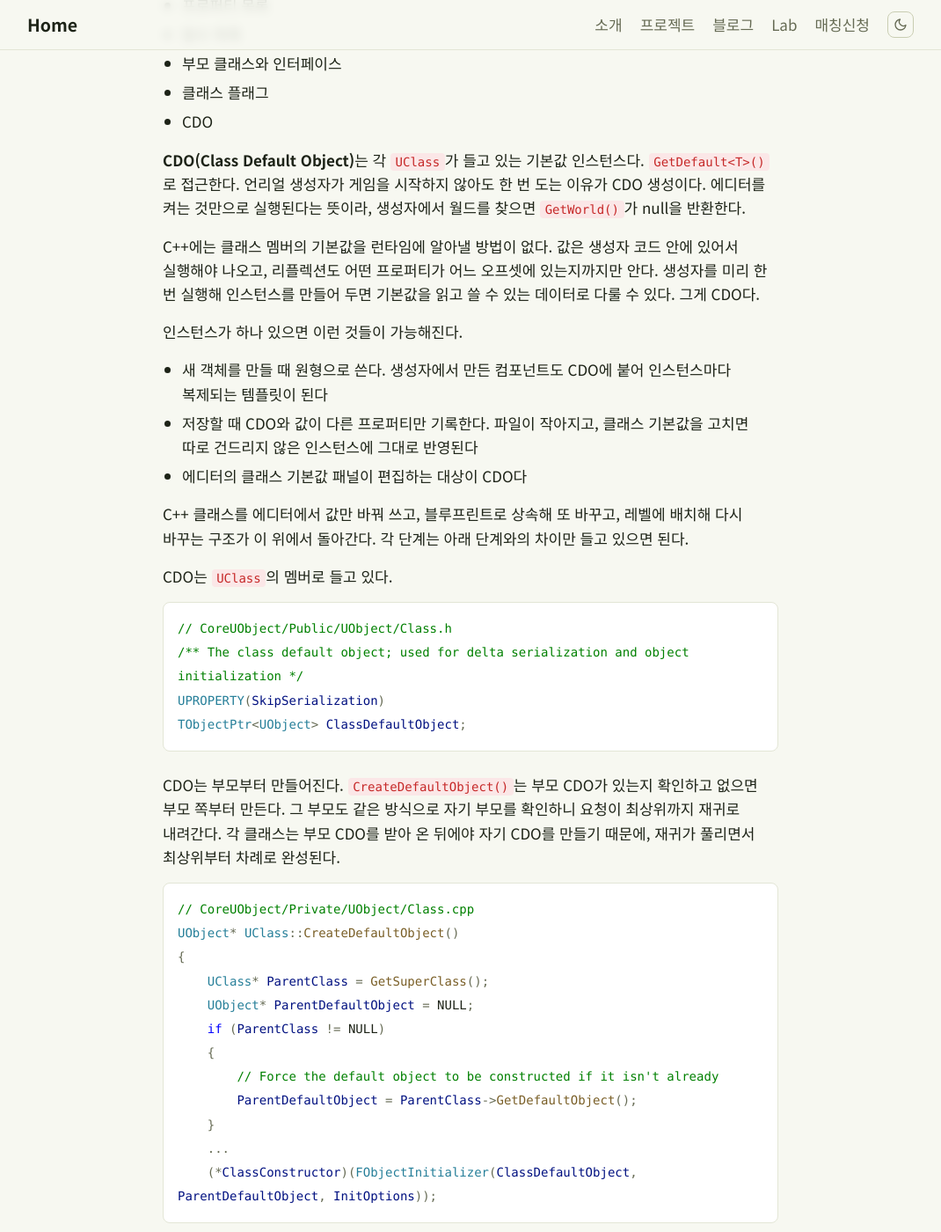
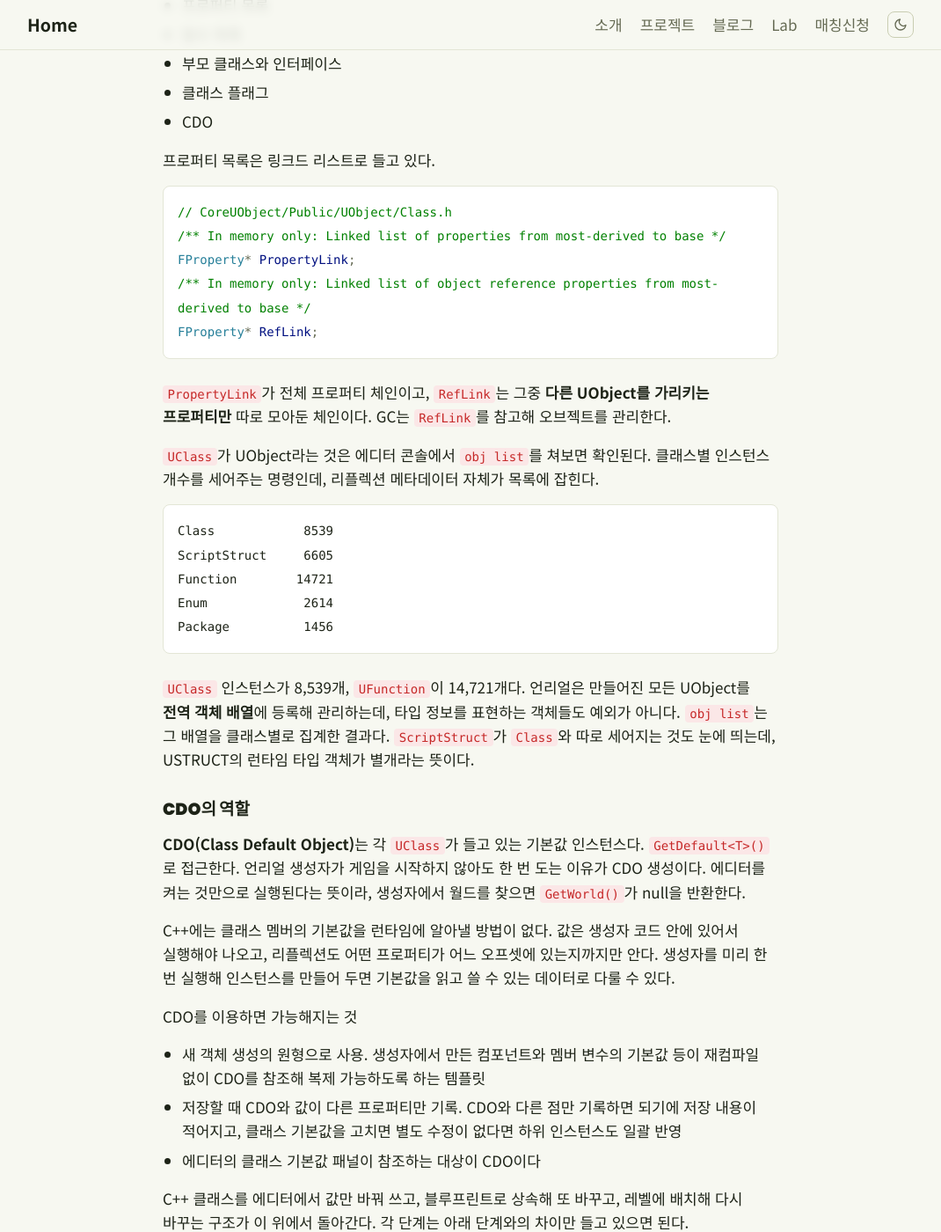
Before and after one commit to skamo3/skamo3.github.io, a Jekyll site: the page built from _posts/2026-08-11-unreal-uclass-gc-object-lifetime.md, in a window 1280 px wide and 1400 px high, scrolled down 554 px. Shown: the whole window at 88% size, without its empty margins (105-1175 px from the left). Built offline with Jekyll 4.4.1, drawn with Linux system fonts in a browser that asks for light colours; some of the changed text lies outside the part shown.

Commit message:
CDO를 별도 소제목으로 분리하고 용도 서술 정리
- 'CDO의 역할' h3 신설. 제목만 넣으면 뒤따르는 프로퍼티 링크와
  obj list가 CDO 아래로 딸려가서, 그 둘을 'UClass가 담는 정보'로
  올리고 CDO 블록 전체를 뒤로 옮겼다
- '그게 CDO다' 제거
- '인스턴스가 하나 있으면 이런 것들이 가능해진다'를
  'CDO를 이용하면 가능해지는 것'으로 교체
- 불릿 세 개를 사용자 문장으로 교체. 에디터 패널은 '편집하는 대상'
  대신 '참조하는 대상'으로 표현

Co-Authored-By: Claude Opus 5 <noreply@anthropic.com>

````diff
--- a/_posts/2026-08-11-unreal-uclass-gc-object-lifetime.md
+++ b/_posts/2026-08-11-unreal-uclass-gc-object-lifetime.md
@@ -19,15 +19,41 @@ mermaid: true
 - 클래스 플래그
 - CDO
 
+프로퍼티 목록은 링크드 리스트로 들고 있다.
+
+```cpp
+// CoreUObject/Public/UObject/Class.h
+/** In memory only: Linked list of properties from most-derived to base */
+FProperty* PropertyLink;
+/** In memory only: Linked list of object reference properties from most-derived to base */
+FProperty* RefLink;
+```
+
+`PropertyLink`가 전체 프로퍼티 체인이고, `RefLink`는 그중 **다른 UObject를 가리키는 프로퍼티만** 따로 모아둔 체인이다. GC는 `RefLink`를 참고해 오브젝트를 관리한다.
+
+`UClass`가 UObject라는 것은 에디터 콘솔에서 `obj list`를 쳐보면 확인된다. 클래스별 인스턴스 개수를 세어주는 명령인데, 리플렉션 메타데이터 자체가 목록에 잡힌다.
+
+```
+Class            8539
+ScriptStruct     6605
+Function        14721
+Enum             2614
+Package          1456
+```
+
+`UClass` 인스턴스가 8,539개, `UFunction`이 14,721개다. 언리얼은 만들어진 모든 UObject를 **전역 객체 배열**에 등록해 관리하는데, 타입 정보를 표현하는 객체들도 예외가 아니다. `obj list`는 그 배열을 클래스별로 집계한 결과다. `ScriptStruct`가 `Class`와 따로 세어지는 것도 눈에 띄는데, USTRUCT의 런타임 타입 객체가 별개라는 뜻이다.
+
+### CDO의 역할
+
 **CDO(Class Default Object)**는 각 `UClass`가 들고 있는 기본값 인스턴스다. `GetDefault<T>()`로 접근한다. 언리얼 생성자가 게임을 시작하지 않아도 한 번 도는 이유가 CDO 생성이다. 에디터를 켜는 것만으로 실행된다는 뜻이라, 생성자에서 월드를 찾으면 `GetWorld()`가 null을 반환한다.
 
-C++에는 클래스 멤버의 기본값을 런타임에 알아낼 방법이 없다. 값은 생성자 코드 안에 있어서 실행해야 나오고, 리플렉션도 어떤 프로퍼티가 어느 오프셋에 있는지까지만 안다. 생성자를 미리 한 번 실행해 인스턴스를 만들어 두면 기본값을 읽고 쓸 수 있는 데이터로 다룰 수 있다. 그게 CDO다.
+C++에는 클래스 멤버의 기본값을 런타임에 알아낼 방법이 없다. 값은 생성자 코드 안에 있어서 실행해야 나오고, 리플렉션도 어떤 프로퍼티가 어느 오프셋에 있는지까지만 안다. 생성자를 미리 한 번 실행해 인스턴스를 만들어 두면 기본값을 읽고 쓸 수 있는 데이터로 다룰 수 있다.
 
-인스턴스가 하나 있으면 이런 것들이 가능해진다.
+CDO를 이용하면 가능해지는 것
 
-- 새 객체를 만들 때 원형으로 쓴다. 생성자에서 만든 컴포넌트도 CDO에 붙어 인스턴스마다 복제되는 템플릿이 된다
-- 저장할 때 CDO와 값이 다른 프로퍼티만 기록한다. 파일이 작아지고, 클래스 기본값을 고치면 따로 건드리지 않은 인스턴스에 그대로 반영된다
-- 에디터의 클래스 기본값 패널이 편집하는 대상이 CDO다
+- 새 객체 생성의 원형으로 사용. 생성자에서 만든 컴포넌트와 멤버 변수의 기본값 등이 재컴파일 없이 CDO를 참조해 복제 가능하도록 하는 템플릿
+- 저장할 때 CDO와 값이 다른 프로퍼티만 기록. CDO와 다른 점만 기록하면 되기에 저장 내용이 적어지고, 클래스 기본값을 고치면 별도 수정이 없다면 하위 인스턴스도 일괄 반영
+- 에디터의 클래스 기본값 패널이 참조하는 대상이 CDO이다
 
 C++ 클래스를 에디터에서 값만 바꿔 쓰고, 블루프린트로 상속해 또 바꾸고, 레벨에 배치해 다시 바꾸는 구조가 이 위에서 돌아간다. 각 단계는 아래 단계와의 차이만 들고 있으면 된다.
 
@@ -80,30 +106,6 @@ sequenceDiagram
 </pre>
 
 화살표가 오른쪽으로 갈 때는 부모 CDO를 달라는 요청이고, 돌아온 뒤 자기 자신을 향한 화살표에서 CDO가 만들어진다. 상속 사슬의 최상위부터 채워지는 순서가 여기서 나온다.
-
-프로퍼티 목록은 링크드 리스트로 들고 있다.
-
-```cpp
-// CoreUObject/Public/UObject/Class.h
-/** In memory only: Linked list of properties from most-derived to base */
-FProperty* PropertyLink;
-/** In memory only: Linked list of object reference properties from most-derived to base */
-FProperty* RefLink;
-```
-
-`PropertyLink`가 전체 프로퍼티 체인이고, `RefLink`는 그중 **다른 UObject를 가리키는 프로퍼티만** 따로 모아둔 체인이다. GC는 `RefLink`를 참고해 오브젝트를 관리한다.
-
-`UClass`가 UObject라는 것은 에디터 콘솔에서 `obj list`를 쳐보면 확인된다. 클래스별 인스턴스 개수를 세어주는 명령인데, 리플렉션 메타데이터 자체가 목록에 잡힌다.
-
-```
-Class            8539
-ScriptStruct     6605
-Function        14721
-Enum             2614
-Package          1456
-```
-
-`UClass` 인스턴스가 8,539개, `UFunction`이 14,721개다. 언리얼은 만들어진 모든 UObject를 **전역 객체 배열**에 등록해 관리하는데, 타입 정보를 표현하는 객체들도 예외가 아니다. `obj list`는 그 배열을 클래스별로 집계한 결과다. `ScriptStruct`가 `Class`와 따로 세어지는 것도 눈에 띄는데, USTRUCT의 런타임 타입 객체가 별개라는 뜻이다.
 
 ### UCLASS 매크로가 하는 일
 
````
